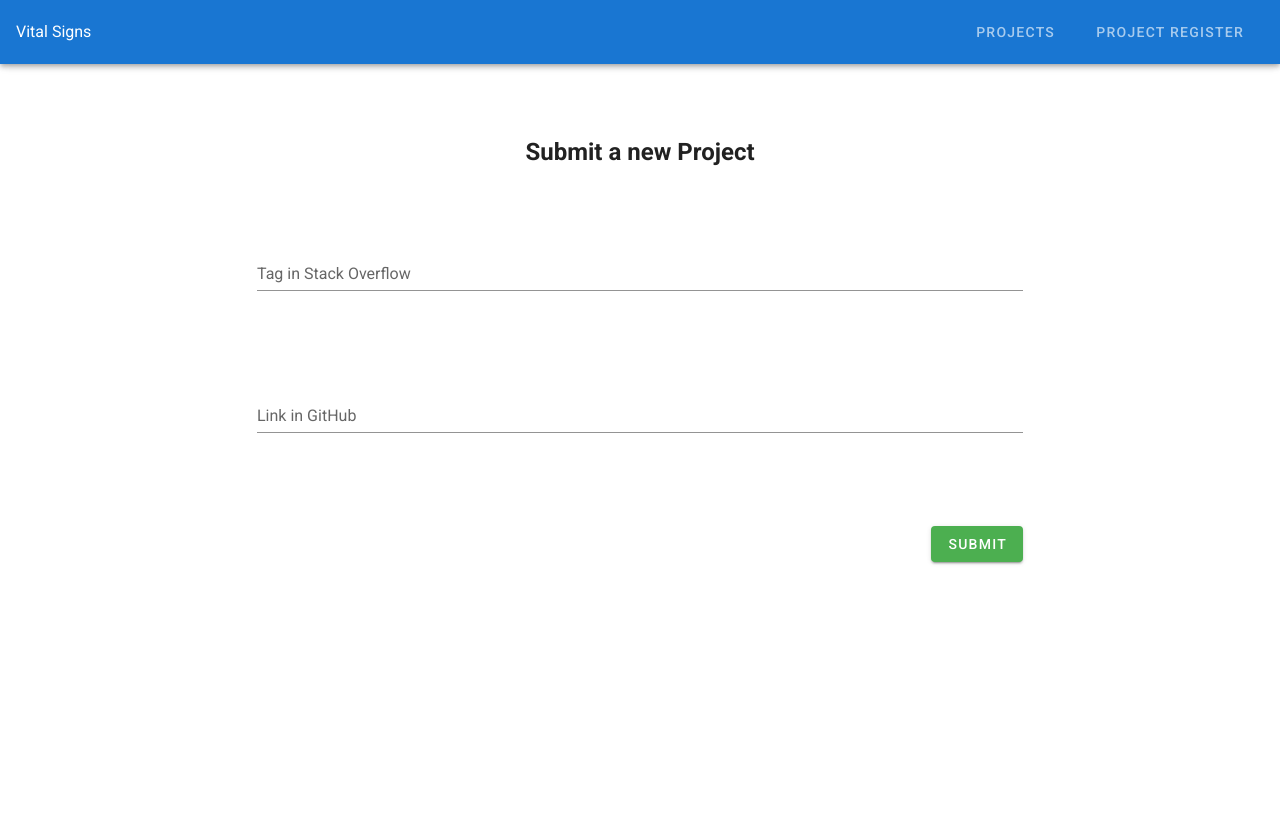
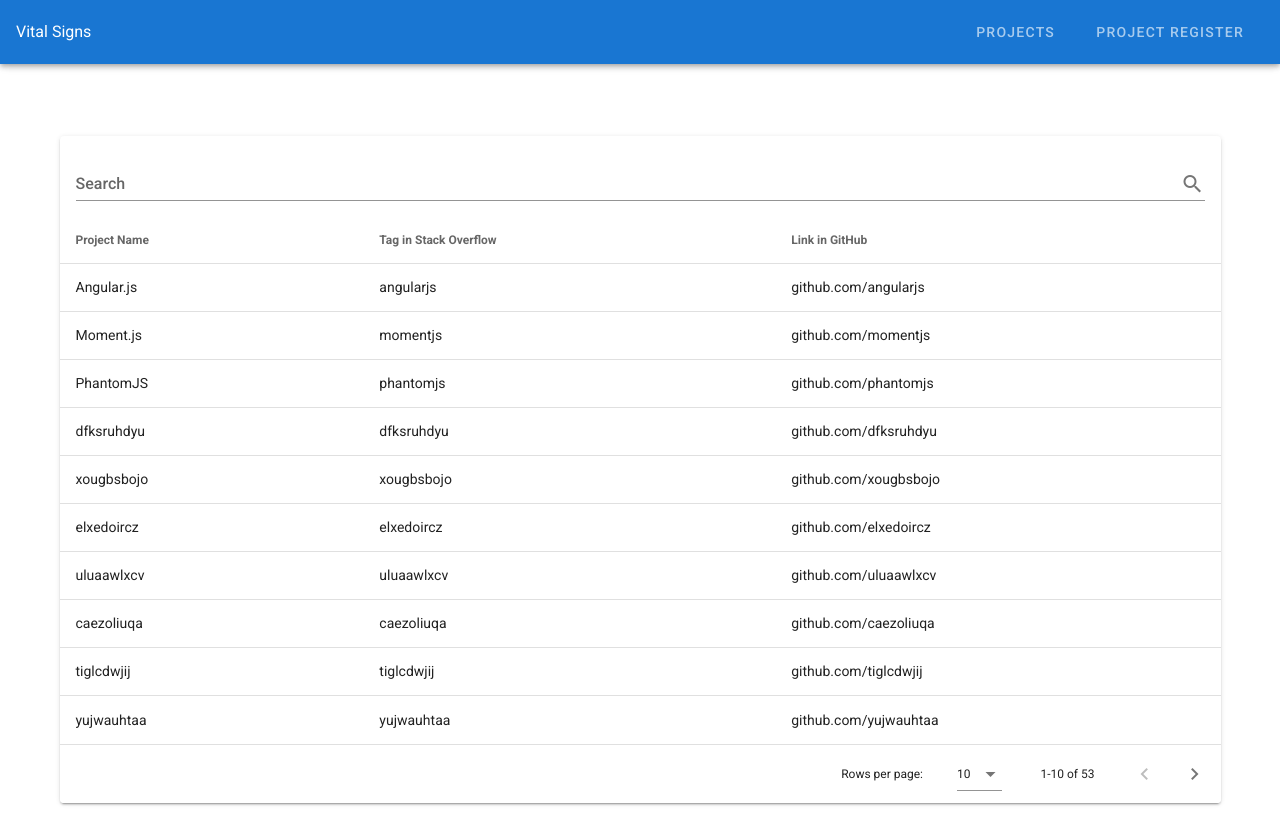
Before and after one commit to FelipeSoupinski/vital-signs, a Vue app in the folder app/: page / in a window 1280 px wide. Built offline with nearby package versions, Linux system fonts and the light colour scheme.

Commit message:
feat: create project list.

```diff
--- /dev/null
+++ b/app/src/components/ProjectList.vue
@@ -0,0 +1,95 @@
+<script>
+  export default {
+    name: 'ProjectList',
+
+    data: () => ({
+      search: '',
+      headers: [
+        {
+          text: 'Project Name',
+          align: 'start',
+          filterable: true,
+          value: 'name',
+        },
+        {
+          text: 'Tag in Stack Overflow',
+          align: 'start',
+          filterable: true,
+          value: 'tagStackOverflow'
+        },
+        {
+          text: 'Link in GitHub',
+          align: 'start',
+          filterable: false,
+          value: 'linkGitHub'
+        },
+      ],
+      projects: [
+        {
+          name: "Angular.js",
+          tagStackOverflow: "angularjs",
+          linkGitHub: "github.com/angularjs"
+        },
+        {
+          name: "Moment.js",
+          tagStackOverflow: "momentjs",
+          linkGitHub: "github.com/momentjs"
+        },
+        {
+          name: "PhantomJS",
+          tagStackOverflow: "phantomjs",
+          linkGitHub: "github.com/phantomjs"
+        },
+      ],
+    }),
+
+    mounted() {
+      const items = []
+      for (let i = 0; i < 50; i++) {
+        const randomString = this.getRandomString(10)
+        items.push({
+          name: randomString,
+          tagStackOverflow: randomString,
+          linkGitHub: "github.com/" + randomString
+        })
+      }
+      this.projects.push(...items)
+    },
+
+    methods: {
+      getRandomString(length) {
+        let randomString = ''
+        const caracteres = 'abcdefghijklmnopqrstuvwxyz'
+        for (var i = 0; i < length; i++) {
+          randomString += caracteres.charAt(Math.floor(Math.random() * caracteres.length))
+        }
+        return randomString
+      }
+    }
+  }
+</script>
+
+<template>
+  <v-container class="list-container">
+    <v-card class="mt-15">
+      <v-card-title>
+        <v-text-field
+          v-model="search"
+          append-icon="mdi-magnify"
+          label="Search"
+          single-line
+          hide-details
+        ></v-text-field>
+      </v-card-title>
+      <v-data-table
+        :headers="headers"
+        :items="projects"
+        :search="search"
+      ></v-data-table>
+    </v-card>
+  </v-container>
+</template>
+
+<style lang="scss" scoped>
+
+</style>
--- a/app/src/router/index.js
+++ b/app/src/router/index.js
@@ -1,24 +1,24 @@
 import Vue from 'vue'
 import VueRouter from 'vue-router'
-import ProjectRegisterView from '../views/ProjectRegisterView.vue'
+import ProjectListView from '../views/ProjectListView.vue'
 
 Vue.use(VueRouter)
 
 const routes = [
   {
     path: '/',
-    name: 'home',
-    component: ProjectRegisterView
+    name: 'projects',
+    component: ProjectListView
   },
   {
     path: '/project-register',
     name: 'project-register',
-    component: ProjectRegisterView
+    component: () => import(/* webpackChunkName: "about" */ '../views/ProjectRegisterView.vue')
   },
   {
     path: '/projects',
     name: 'projects',
-    component: () => import(/* webpackChunkName: "about" */ '../views/ProjectListView.vue')
+    component: ProjectListView
   }
 ]
 
--- a/app/src/views/ProjectListView.vue
+++ b/app/src/views/ProjectListView.vue
@@ -1,5 +1,15 @@
 <template>
-  <div class="about">
-    <h1>This is an about page</h1>
-  </div>
+  <project-list />
 </template>
+
+<script>
+  import ProjectList from '../components/ProjectList'
+
+  export default {
+    name: 'ProjectRegisterView',
+
+    components: {
+      ProjectList,
+    },
+  }
+</script>
```
